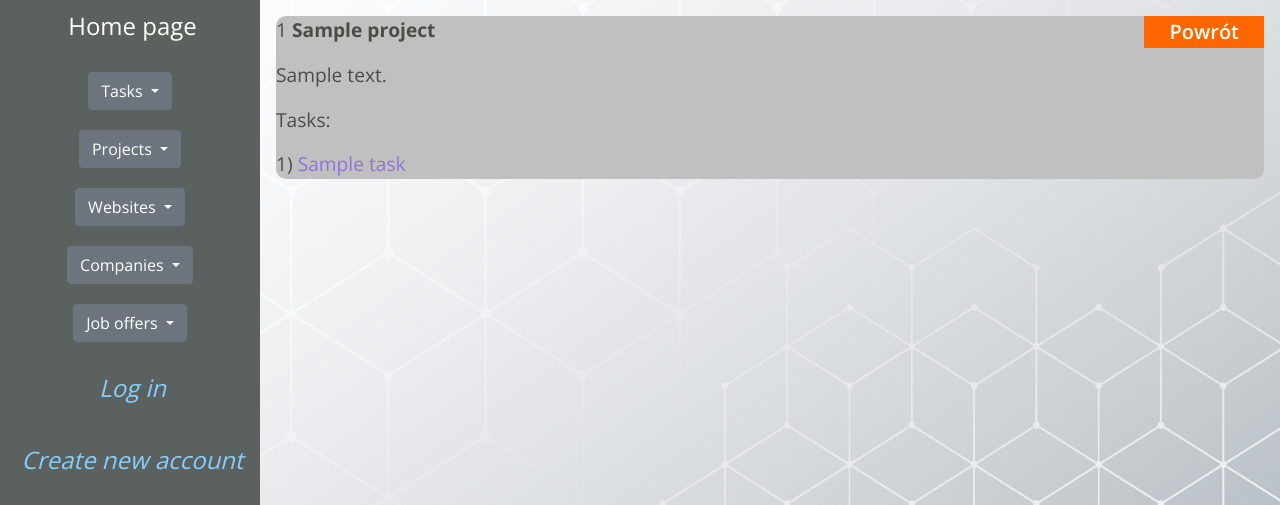
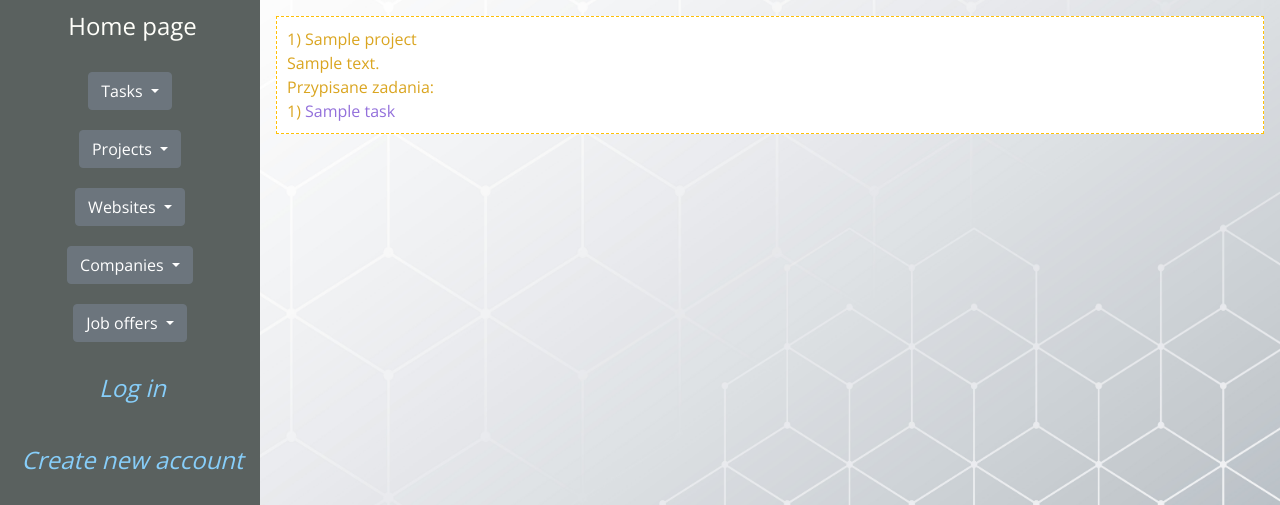
Before and after one commit to skkaz7/career-app, a Django app: page /project/list/ in a window 1280 px wide. Shown: the part 84-589 px from the top of the page. Run offline with Django 4.2, Linux system fonts and the light colour scheme; tables that the repository leaves empty hold one stand-in row (values such as "Sample post"); some libraries are stand-ins or nearby versions; some web fonts are replaced.

Commit message:
zmiany wizualne lista projektów

```diff
--- a/templates/project_list.html
+++ b/templates/project_list.html
@@ -2,27 +2,21 @@
 {% block title %}Project list{% endblock %}
 {% block content %}
 
-    <div style="display:inline-block; float: right">
-        <button onclick="history.back()" class="btn btn-color rounded-0 pt-0 pb-0 pr-4 pl-4">Powrót</button>
-    </div>
+    {#    <div style="display:inline-block; float: right">#}
+    {#        <button onclick="history.back()" class="btn btn-color rounded-0 pt-0 pb-0 pr-4 pl-4">Powrót</button>#}
+    {#    </div>#}
     {% if object_list %}
         {% for project in object_list %}
-            <div style="background-color: silver; border-radius: 10px">
-                <p>{{ forloop.counter }}
-                    <strong>{{ project.name }}</strong></p>
-                <p>{{ project.description }}</p>
-                <p>Tasks:</p>
+            <div class="alert-item alert-light" style="color: goldenrod">
                 <div>
+                    {{ forloop.counter }}) {{ project.name }}<br>
+                    {{ project.description }}<br>
+                    Przypisane zadania:<br>
                     {% for task in project.task_set.all %}
-                        <p>{{ forloop.counter }}) <a style="color: mediumpurple;"
-                                                     href="{% url 'task_details' task.slug %}">{{ task.name }}</a></p>
+                        {{ forloop.counter }}) <a style="color: mediumpurple;"
+                                                  href="{% url 'task_details' task.slug %}">{{ task.name }}</a><br>
                     {% endfor %}
                 </div>
-                {#                        {% if project.created.month < 10 %}#}
-                {#                            <p>{{ project.created.day }}.0{{ project.created.month }}.{{ project.created.year }}</p>#}
-                {#                        {% else %}#}
-                {#                            <p>{{ project.created.day }}.{{ project.created.month }}.{{ project.created.year }}</p>#}
-                {#                        {% endif %}#}
             </div>
         {% endfor %}
     {% endif %}
```
